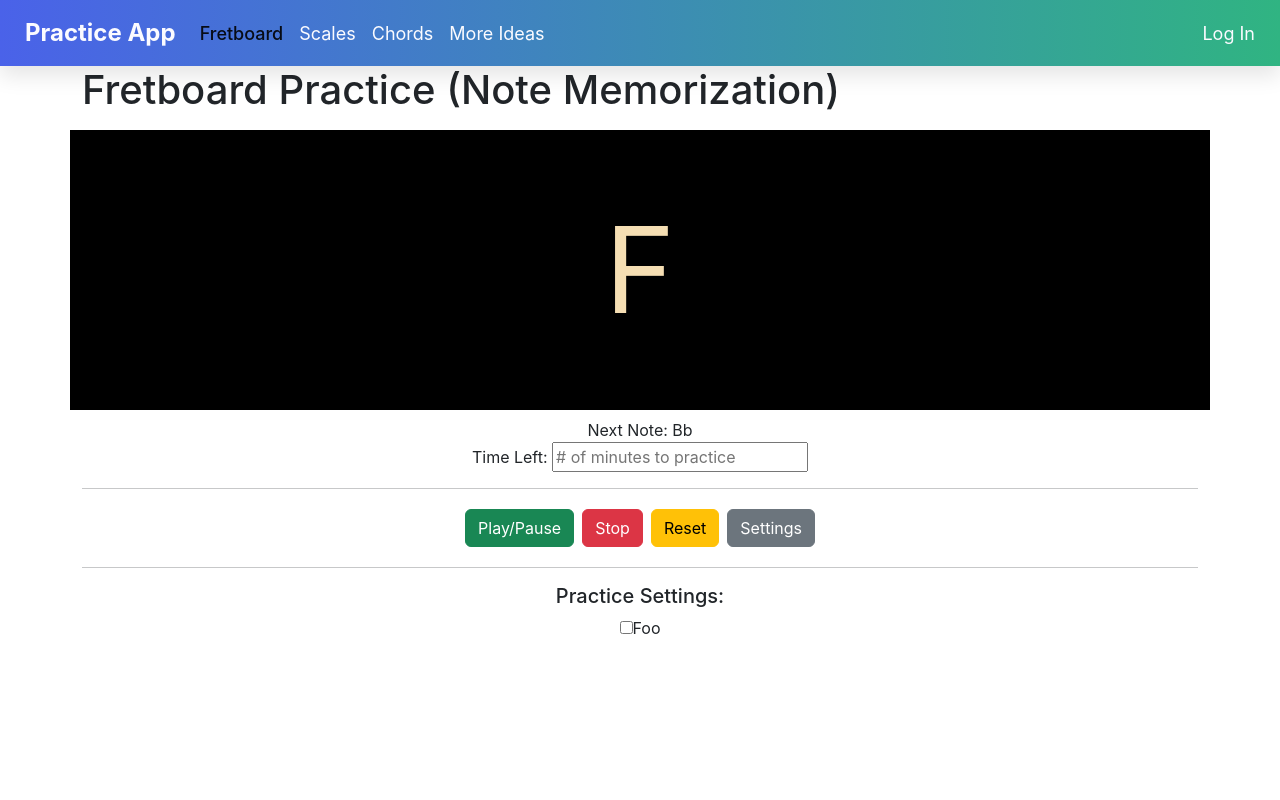
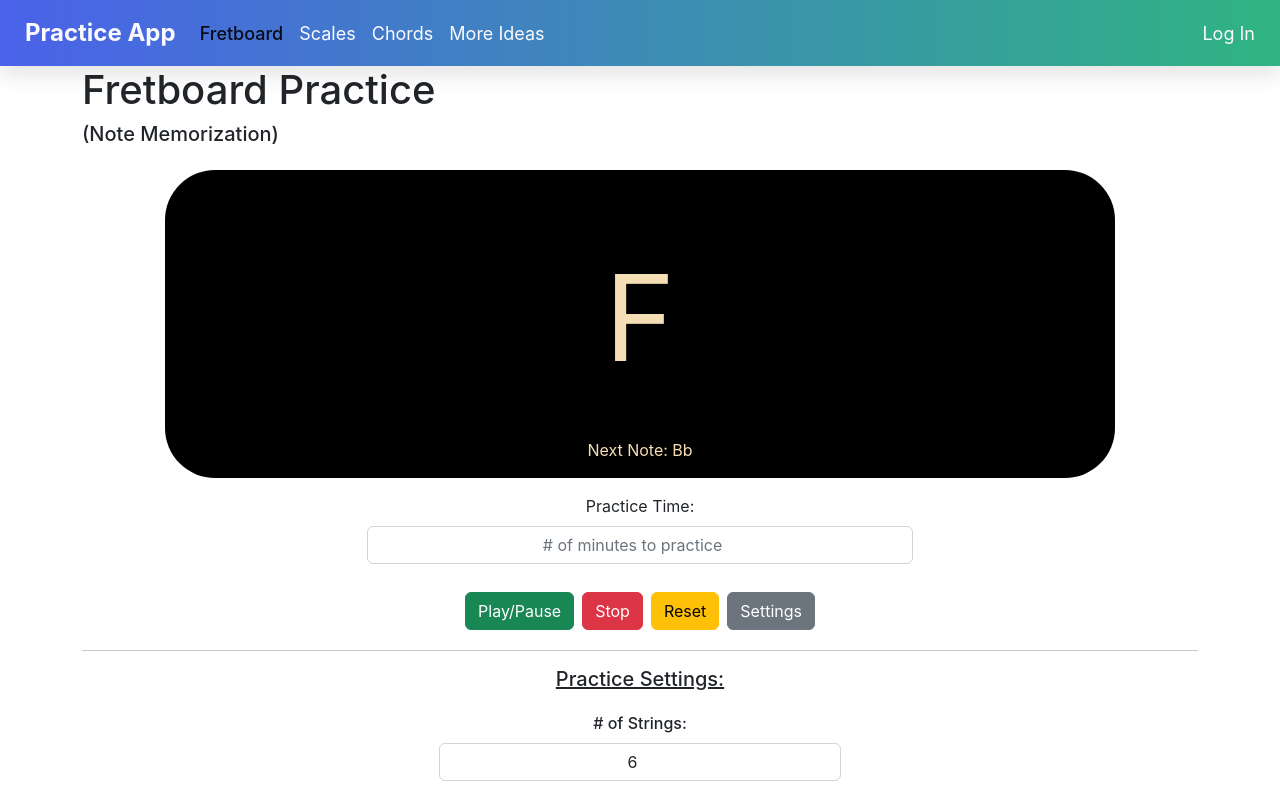
Before and after one commit to Johnnywrightiv/a-practice-app, a React (Create React App) app: page /fretboard in a window 1280 px wide. Both pictures are taken after a click on the button "Settings". Shown: the top 800 px of the page. Built offline with nearby package versions, Linux system fonts and the light colour scheme.

Commit message:
Add useState to PracticeFretboard component to handle local component state (for settings). Next need to add Timer and Metronome.

```diff
--- a/src/App.css
+++ b/src/App.css
@@ -1,25 +1,18 @@
 #current-note {
   padding: 50px;
-  margin: 8px 12px 8px 0px;
+  margin: 8px 0px -20px 0px;
   font-size: 120px;
+}
+
+#note-display-area {
+  margin-top: 16px;
   background-color: black;
   color: wheat;
-}
-
-.box {
-  background-color: lightblue;
-  border: 1px solid blue;
-  min-height: 50px;
-  font-size: 2rem;
-  border-radius: 5px;
-  padding: 10px;
+  border-radius: 50px;
 }
 
 .navbar {
   padding: 10px 25px;
-}
-
-.navbar {
   background: linear-gradient(to right, #4a62e9, #30b482);
   box-shadow: 0px 10px 20px rgba(0, 0, 0, 0.1);
 }
@@ -36,15 +29,14 @@
   transition: all 0.3s ease;
 }
 
-.nav-link:hover {
-  color: #9da8e6;
-}
-
-.nav-link.ms-auto:hover {
+.nav-link.ms-auto:hover,
+.nav-link:hover,
+#nav-brand:hover {
   color: #0f1641;
 }
 
-.nav-link.active {
+.nav-link.active,
+Form {
   font-weight: 500;
 }
 
@@ -52,3 +44,17 @@
 #control-buttons {
   text-align: center;
 }
+
+.settings-option:hover,
+#practice-length:hover {
+  background-color: rgba(156, 251, 224, 0.233);
+}
+
+#settings-header {
+  text-decoration: underline;
+  margin-bottom: 20px;
+}
+
+.settings-option .form-check-label {
+  padding-right: 40px;
+}
--- a/src/components/Header.js
+++ b/src/components/Header.js
@@ -5,7 +5,7 @@ const Header = () => {
   const location = useLocation();
   return (
     <Navbar expand="md">
-      <Navbar.Brand as={Link} to="/">Practice App</Navbar.Brand>
+      <Navbar.Brand as={Link} to="/" id='nav-brand'>Practice App</Navbar.Brand>
       <Navbar.Toggle aria-controls="basic-navbar-nav" />
       <Navbar.Collapse id="basic-navbar-nav">
         <Nav className="me-auto">
--- a/src/components/PracticeFretboard.js
+++ b/src/components/PracticeFretboard.js
@@ -1,5 +1,5 @@
 import { useState } from "react";
-import { Row } from "react-bootstrap";
+import { Row, Button, Form, ButtonGroup, ToggleButton } from "react-bootstrap";
 import { playPractice, pausePractice, stopPractice, resetPractice } from "../actions";
 import { useSelector, useDispatch } from "react-redux";
 
@@ -7,6 +7,12 @@ const PracticeFretboard = () => {
   const dispatch = useDispatch();
   const state = useSelector(state => state.state)
   const [showSettings, setShowSettings] = useState(false);
+  const [numberStrings, setNumberStrings] = useState(6);
+  const [useRandomNotes, setUseRandomNotes] = useState(false);
+  const [changeNoteFreq, setChangeNoteFreq] = useState(false);
+  const [practiceLength, setPracticeLength] = useState();
+
+  const [accidentalSelection, setAccidentalSelection] = useState('None');
 
   const handlePlayPauseClick = () => {
     if (!state.practiceRunning || state.practicePaused) {
@@ -17,49 +23,160 @@ const PracticeFretboard = () => {
   };
 
   const handleStopClick = () => {
-    console.log('state: ', state);
     dispatch(stopPractice());
   };
 
   const handleResetClick = () => {
-    console.log('state: ', state);
     dispatch(resetPractice());
+  };
+
+  const handleSettingsClick = () => {
+    setShowSettings(!showSettings)
   };
 
   return (
     <Row>
-      <h1>Fretboard Practice (Note Memorization)</h1>
-      <div id="current-note">F</div>
+      <h1>Fretboard Practice</h1>
+      <h5>(Note Memorization)</h5>
 
-      <div className="text-center">Next Note: <span>Bb</span></div>
-      <div className="text-center">Time Left: <span>
-        <input type="number" placeholder="# of minutes to practice" /></span>
+      <div id="note-display-area" className="col-10 offset-1">
+        <div id="current-note">F</div>
+        <div className="text-center mb-3">Next Note: <span id="next-note">Bb</span></div>
       </div>
 
-      {/* <div className="col-6 d-flex justify-content-end">
-        <span>Next Note: Bb </span>
-      </div>
-      <div className="col-6">
-        <span>Time Left: </span>
-        <span id="minutes-left">00</span>:
-        <span id="seconds-left">00</span>
-      </div> */}
+      <Form.Group
+        className="pb-4 col-6 offset-3 text-center"
+        id="practice-length"
+        controlId="practice-time">
+        <Form.Label
+          id="time-header"
+          className="m-2 pt-2">Practice Time:</Form.Label>
+        <Form.Control
+          onChange={(e) => setPracticeLength(parseInt(e.target.value))}
+          className="text-center"
+          type="number"
+          placeholder="# of minutes to practice"
+          min="1"
+          max="30" />
+      </Form.Group>
 
       <div id="control-buttons">
-        <hr />
-        <button onClick={handlePlayPauseClick} className="btn btn-success m-1">Play/Pause</button>
-        <button onClick={handleStopClick} className="btn btn-danger m-1">Stop</button>
-        <button onClick={handleResetClick} className="btn btn-warning m-1">Reset</button>
-        <button onClick={() => setShowSettings(!showSettings)} className="btn btn-secondary m-1">Settings</button>
+        <Button variant="success m-1" onClick={handlePlayPauseClick}>Play/Pause</Button>
+        <Button variant="danger m-1" onClick={handleStopClick}>Stop</Button>
+        <Button variant="warning m-1" onClick={handleResetClick}>Reset</Button>
+        <Button variant="secondary m-1" onClick={handleSettingsClick}>Settings</Button>
+
         {showSettings && (
-        <div>
-          <hr />
           <div>
-            <h5>Practice Settings:</h5>
-            <input type="checkbox" id="foo" />
-            <label htmlFor="foo">Foo</label>
+            <hr />
+            <h5 id="settings-header">Practice Settings:</h5>
+            <div className="d-flex justify-content-center">
+              <Form id="fretboard-settings">
+                <Form.Group
+                  className="pb-4 col settings-option"
+                  controlId="number-of-strings">
+                  <Form.Label># of Strings:</Form.Label>
+                  <Form.Control
+                    onChange={(e) => setNumberStrings(parseInt(e.target.value))}
+                    className="text-center"
+                    type="number"
+                    value={numberStrings}
+                    min="4"
+                    max="8" />
+                </Form.Group>
+
+                <Form.Group
+                  className="pb-4 col settings-option"
+                  controlId="random-notes">
+                  <Form.Check
+                    onChange={(e) => setUseRandomNotes(e.target.checked)}
+                    type="switch"
+                    label="Use Random Notes" />
+                  <Form.Text
+                    className="text-muted">
+                    or loop through the cycle of 4ths / circle of 5ths
+                  </Form.Text>
+                </Form.Group>
+
+                <Form.Group
+                  className="pb-4 col settings-option"
+                  controlId="change-note-on-direction-change">
+                  <Form.Check
+                    type="switch"
+                    label="Change Note with Direction"
+                    onChange={(e) => setChangeNoteFreq(e.target.checked)}
+                    />
+                  <Form.Text
+                    className="text-muted">
+                    play different notes while ascending & descending
+                  </Form.Text>
+                </Form.Group>
+
+                {/* <Form.Group
+                  className="pb-3 col settings-option"
+                  controlId="repeat-top-bottom-note">
+                  <Form.Check
+                    type="switch"
+                    label="Repeat Top & Bottom Notes" />
+                  <Form.Text
+                    className="text-muted">
+                    play root again before next note
+                  </Form.Text>
+                </Form.Group> */}
+
+                <Form.Group
+                  controlId="accidental-selection"
+                  className="settings-option pb-3">
+                  <div style={{ display: "flex", flexDirection: "column" }}>
+                    <Form.Label>Accidentals: </Form.Label>
+                    <ButtonGroup toggle>
+                      <ToggleButton
+                        type="radio"
+                        name="options"
+                        variant="outline-primary"
+                        value="None"
+                        checked={accidentalSelection === 'None'}
+                        onClick={() => setAccidentalSelection('None')}
+                      >
+                        None
+                      </ToggleButton>
+                      <ToggleButton
+                        type="radio"
+                        name="options"
+                        variant="outline-primary"
+                        value="Sharps"
+                        checked={accidentalSelection === 'Sharps'}
+                        onClick={() => setAccidentalSelection('Sharps')}
+                      >
+                        Sharps (#)
+                      </ToggleButton>
+                      <ToggleButton
+                        type="radio"
+                        name="options"
+                        variant="outline-primary"
+                        value="Flats"
+                        checked={accidentalSelection === 'Flats'}
+                        onClick={() => setAccidentalSelection('Flats')}
+                      >
+                        Flats (b)
+                      </ToggleButton>
+                      <ToggleButton
+                        type="radio"
+                        name="options"
+                        variant="outline-primary"
+                        value="Both"
+                        checked={accidentalSelection === 'Both'}
+                        onClick={() => setAccidentalSelection('Both')}
+                      >
+                        Both (All Notes)
+                      </ToggleButton>
+                    </ButtonGroup>
+                  </div>
+                </Form.Group>
+
+              </Form>
+            </div>
           </div>
-        </div>
         )}
       </div>
     </Row>
--- a/src/index.js
+++ b/src/index.js
@@ -1,6 +1,6 @@
 import React from 'react';
 import ReactDOM from 'react-dom/client';
-import App from './App';
+import App from './App'
 import rootReducer from './reducers/CombinedReducers';
 import { configureStore } from '@reduxjs/toolkit';
 import { Provider } from 'react-redux';
--- a/src/reducers/Reducers.js
+++ b/src/reducers/Reducers.js
@@ -10,16 +10,12 @@ const initialState = {
 export const reducers = (state = initialState, action) => {
   switch (action.type) {
     case PLAY_PRACTICE:
-      alert('play practice')
       return { ...state, practiceRunning: action.payload.practiceRunning, practicePaused: action.payload.practicePaused,};
     case PAUSE_PRACTICE:
-      alert('pause practice')
       return { ...state, practicePaused: action.payload.practicePaused };
     case STOP_PRACTICE:
-      alert('stop practice')
       return { ...state, practiceRunning: action.payload, practicePaused: action.payload };
     case RESET_PRACTICE:
-      alert('reset practice')
       return { ...state, practiceRunning: action.payload, practicePaused: action.payload };
     default:
       return state;
```
